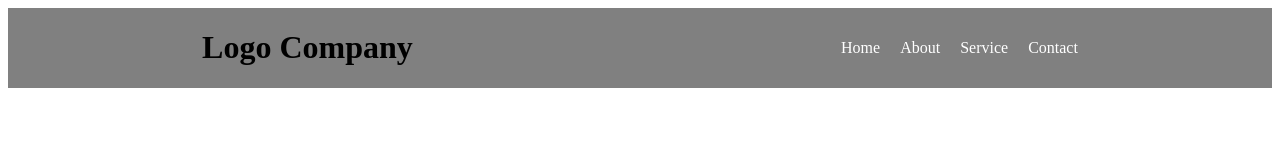
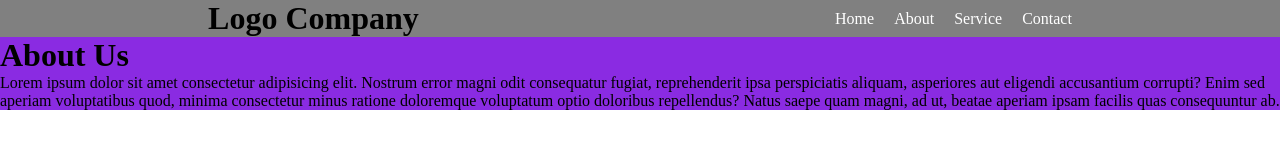
Before and after one commit to Atta-M-Laghari/Navbar, a plain HTML site: page index.html in a window 1280 px wide. Drawn offline with Linux system fonts and the light colour scheme.

Commit message:
Banner section

```diff
--- a/index.html
+++ b/index.html
@@ -20,5 +20,9 @@
             </ul>
         </div>
     </div>
+    <div class="banner">
+        <h1>About Us</h1>
+        <p>Lorem ipsum dolor sit amet consectetur adipisicing elit. Nostrum error magni odit consequatur fugiat, reprehenderit ipsa perspiciatis aliquam, asperiores aut eligendi accusantium corrupti? Enim sed aperiam voluptatibus quod, minima consectetur minus ratione doloremque voluptatum optio doloribus repellendus? Natus saepe quam magni, ad ut, beatae aperiam ipsam facilis quas consequuntur ab.</p>
+    </div>
 </body>
 </html>
--- a/style.css
+++ b/style.css
@@ -1,15 +1,27 @@
-.navbar{
-    background-color:gray;
+* {
+    margin: 0;
+    padding: 0;
+    box-sizing: border-box;
+}
+
+.navbar {
+    background-color: gray;
     display: flex;
     justify-content: space-around;
     align-items: center;
 }
-.item ul{
+
+.item ul {
     display: flex;
     justify-content: center;
     gap: 20px;
 }
-.item ul li{
+
+.item ul li {
     list-style: none;
     color: white;
 }
+
+.banner {
+    background-color: blueviolet;
+}
```
